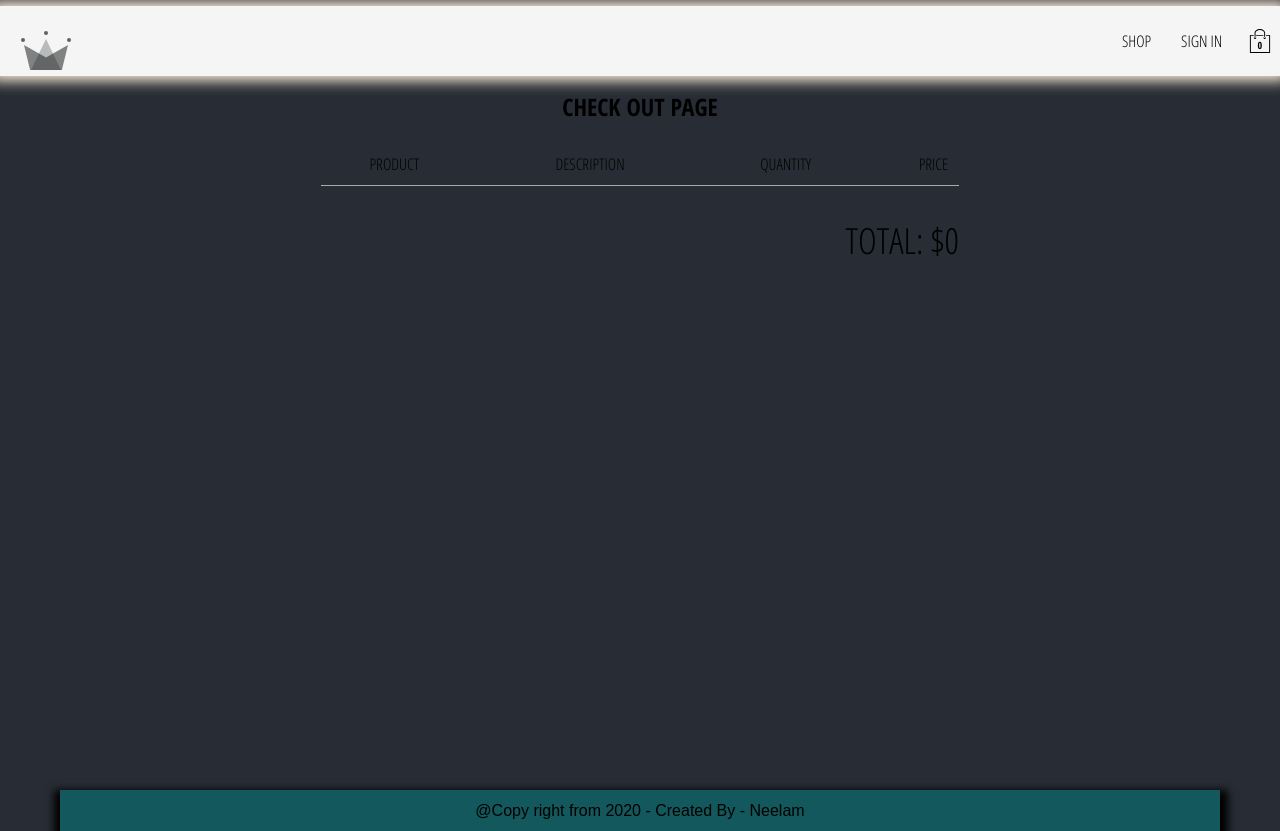
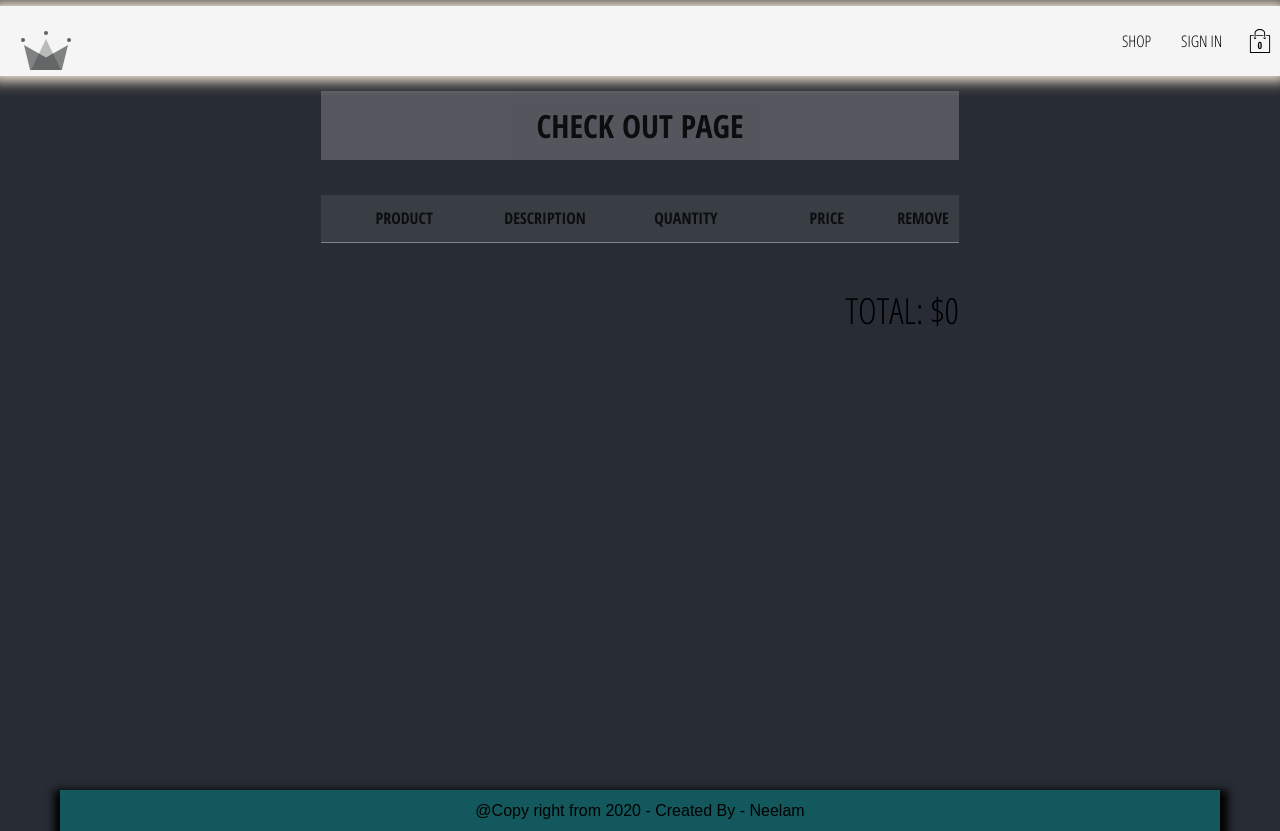
Before and after one commit to neelamchawla/eCommerce, a React (Create React App) app: page /CheckOut in a window 1280 px wide. Built offline with nearby package versions, Linux system fonts and the light colour scheme; no server answers.

Commit message:
added checkbox

```diff
--- a/src/assests/25.1 styles.zip/checkout.styles.scss
+++ /dev/null
@@ -1,31 +0,0 @@
-.checkout-page {
-  width: 55%;
-  min-height: 90vh;
-  display: flex;
-  flex-direction: column;
-  align-items: center;
-  margin: 50px auto 0;
-
-  .checkout-header {
-    width: 100%;
-    padding: 10px 0;
-    display: flex;
-    justify-content: space-between;
-    border-bottom: 1px solid darkgrey;
-
-    .header-block {
-      text-transform: capitalize;
-      width: 23%;
-
-      &:last-child {
-        width: 8%;
-      }
-    }
-  }
-
-  .total {
-    margin-top: 30px;
-    margin-left: auto;
-    font-size: 36px;
-  }
-}
--- a/src/component/pages/checkout/checkout.component.jsx
+++ b/src/component/pages/checkout/checkout.component.jsx
@@ -6,7 +6,7 @@ import { selectCartItems, selectCartTotal } from '../../../redux/cart/cart.selec
 
 const CheckOutPage = ({ cartItems, total }) => (
     <div className="checkout-page">
-        <h2>CHECK OUT PAGE</h2>
+        <h1>CHECK OUT PAGE</h1>
 
     <div className="checkout-header">
         <div className="header-block">
@@ -20,6 +20,9 @@ const CheckOutPage = ({ cartItems, total }) => (
         </div>
         <div className="header-block">
             <span>PRICE</span>
+        </div>
+        <div className="header-block">
+            <span>REMOVE</span>
         </div>
     </div>
     {
--- a/src/component/pages/checkout/checkout.styles.scss
+++ b/src/component/pages/checkout/checkout.styles.scss
@@ -6,12 +6,30 @@
   align-items: center;
   margin: 50px auto 0;
 
+    h1{
+      background-color: #f5f5f54d;
+      opacity: 0.7;
+      padding: 2%;
+      width: -webkit-fill-available;
+  }
+
   .checkout-header {
     width: 100%;
     padding: 10px 0;
     display: flex;
     justify-content: space-between;
     border-bottom: 1px solid darkgrey;
+    margin-top: -2%;
+    background-color: #f5f5f51f;
+    opacity: 0.7;
+    padding: 2%;
+    margin-block-start: 0.83em;
+    margin-block-end: 0.83em;
+    margin-inline-start: 0px;
+    margin-inline-end: 0px;
+    font-size: 1em;
+    font-weight: bold;
+
 
     .header-block {
       text-transform: capitalize;
```
Also changed, not shown: 17 other files (tests, documents, lock files or other folders).
